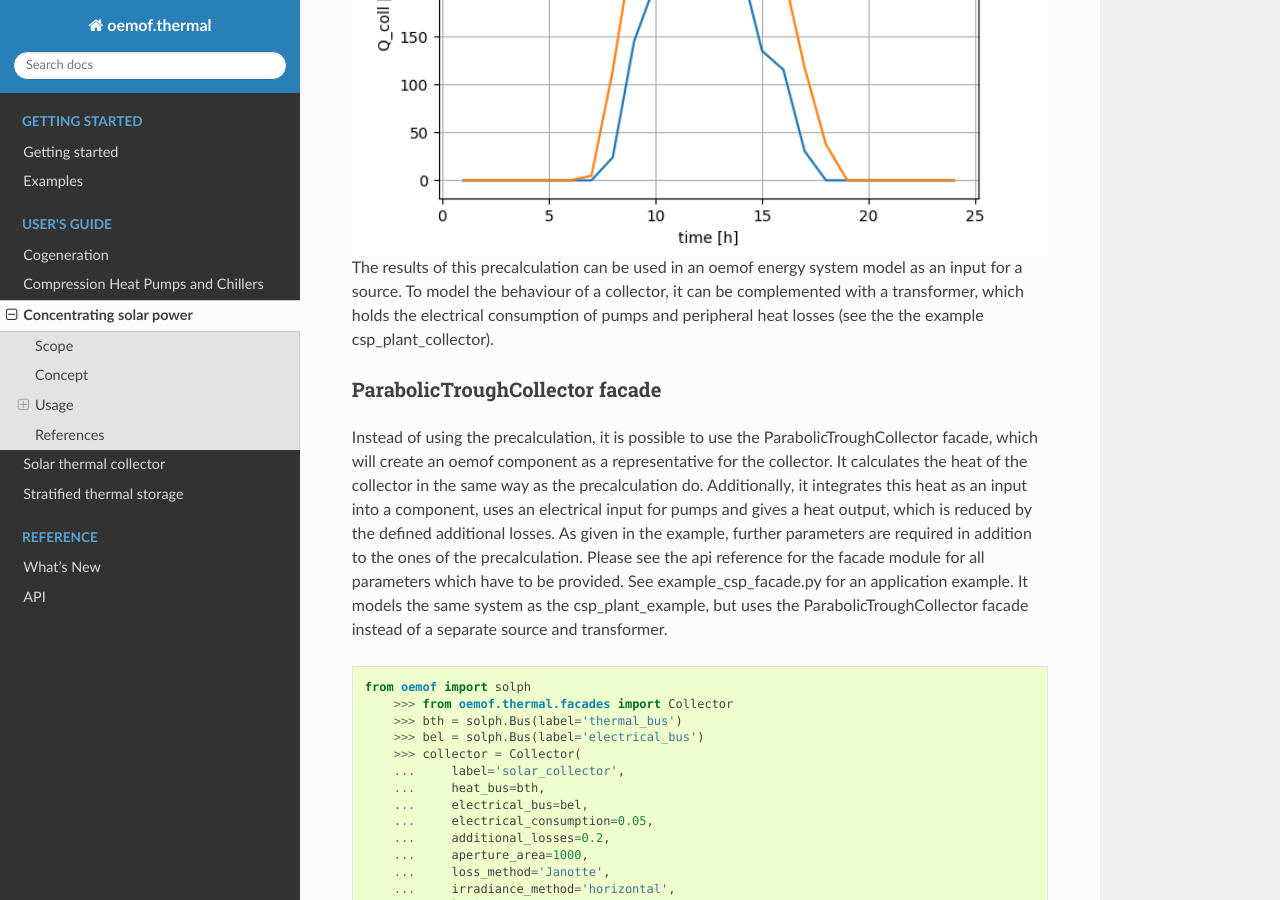
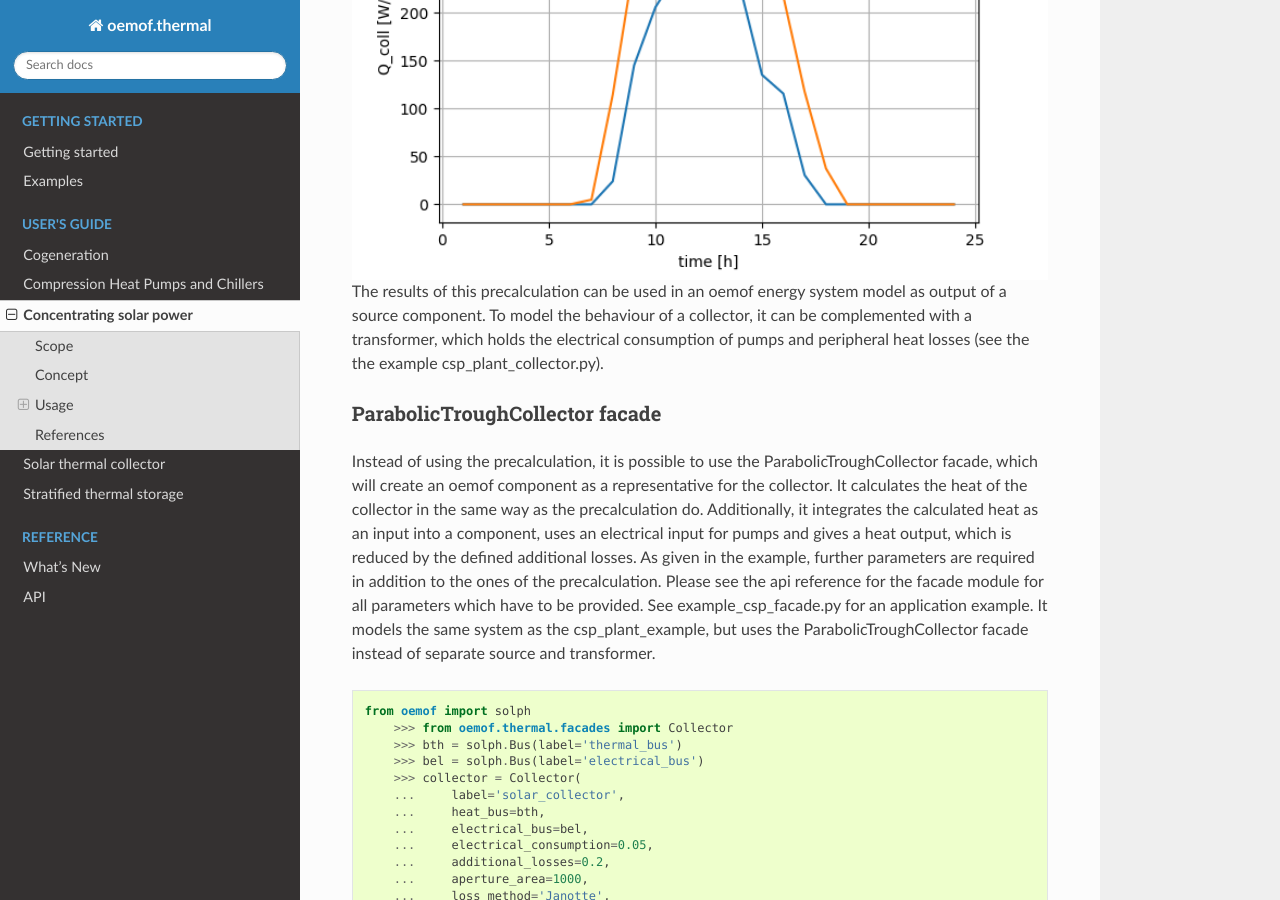
Before and after one commit to oemof/oemof-thermal, a Sphinx documentation site: the page built from docs/concentrating_solar_power.rst, in a window 1280 px wide and 900 px high, scrolled down 3815 px. Built offline with Sphinx 7.4.7 and the Read the Docs theme 2.0.0, drawn with Linux system fonts in a browser that asks for light colours; formulas are drawn with MathJax 3; some of the changed text lies outside the part shown.

Commit message:
Apply suggestions from code review
Co-Authored-By: Caroline Möller <caroline.moeller@rl-institut.de>

```diff
--- a/docs/concentrating_solar_power.rst
+++ b/docs/concentrating_solar_power.rst
@@ -129,17 +129,17 @@
 Usage
 _____
 
-It is possible to use the precalculation function to calculate the values
+It is possible to use the precalculation function as stand-alone function to calculate the collector values
 :math:`\dot Q_{coll}`, :math:`\eta_C` and :math:`E_{coll}`. Or it is possible
 to use the ParabolicTroughCollector facade to model a collector with further
-losses (e.g. in pipes or pumps) and the electrical consumption of pipes.
+losses (e.g. in pipes or pumps) and the electrical consumption of pipes within a single step.
 Please note: As the unit of the input irradiance is given as power per area,
 the outputs :math:`\dot Q_{coll}` and :math:`E_{coll}` are given in the same
-unit. If this values should be used in an oemof source, the unit of the nominal
+unit. If these values are used in an oemof source, the unit of the nominal
 value must be an area too.
 
 
-precalculation function
+Precalculation function
 ^^^^^^^^^^^^^^^^^^^^^^^
 
 Please see the :ref:`api of the concentrating_solar_power module <api_label>`
@@ -173,16 +173,16 @@
    :align: center
 
 The results of this precalculation can be used in an oemof energy system model
-as an input for a source. To model the behaviour of a collector, it can be
+as output of a source component. To model the behaviour of a collector, it can be
 complemented with a transformer, which holds the electrical consumption of pumps
-and peripheral heat losses (see the the example csp_plant_collector).
+and peripheral heat losses (see the the example csp_plant_collector.py).
 
 ParabolicTroughCollector facade
 ^^^^^^^^^^^^^^^^^^^^^^^^^^^^^^^
 
 Instead of using the precalculation, it is possible to use the
 ParabolicTroughCollector facade, which will create an oemof component as a representative for the collector. It calculates the heat of the collector in the same
-way as the precalculation do. Additionally, it integrates this heat as an input
+way as the precalculation do. Additionally, it integrates the calculated heat as an input
 into a component, uses an electrical input for pumps and gives a heat output,
 which is reduced by the defined additional losses.
 As given in the example, further parameters are required in addition to the
@@ -191,7 +191,7 @@
 have to be provided.
 See example_csp_facade.py for an application example. It models the same
 system as the csp_plant_example, but uses the ParabolicTroughCollector facade
-instead of a separate source and transformer.
+instead of separate source and transformer.
 
 
 .. code-block:: python
```
